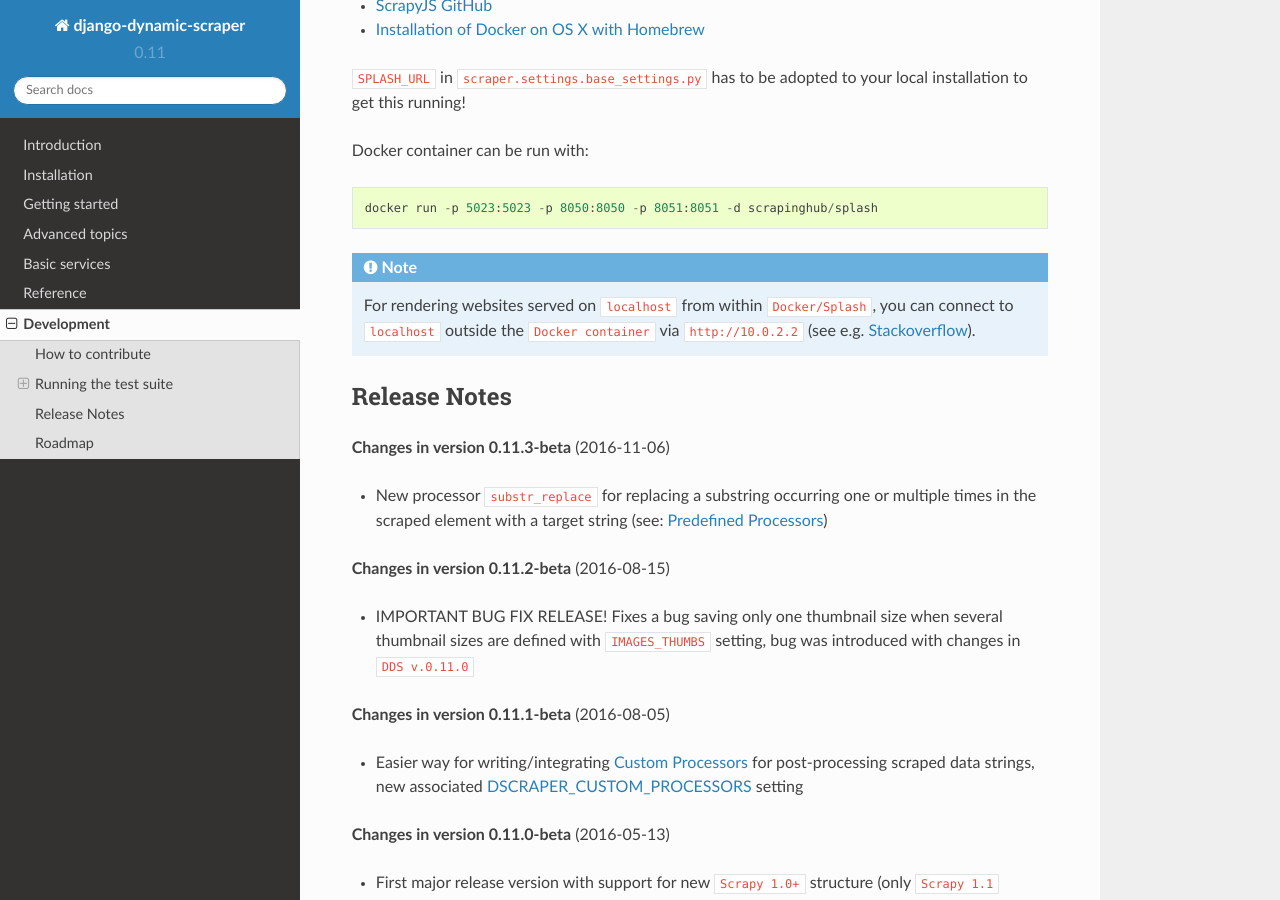
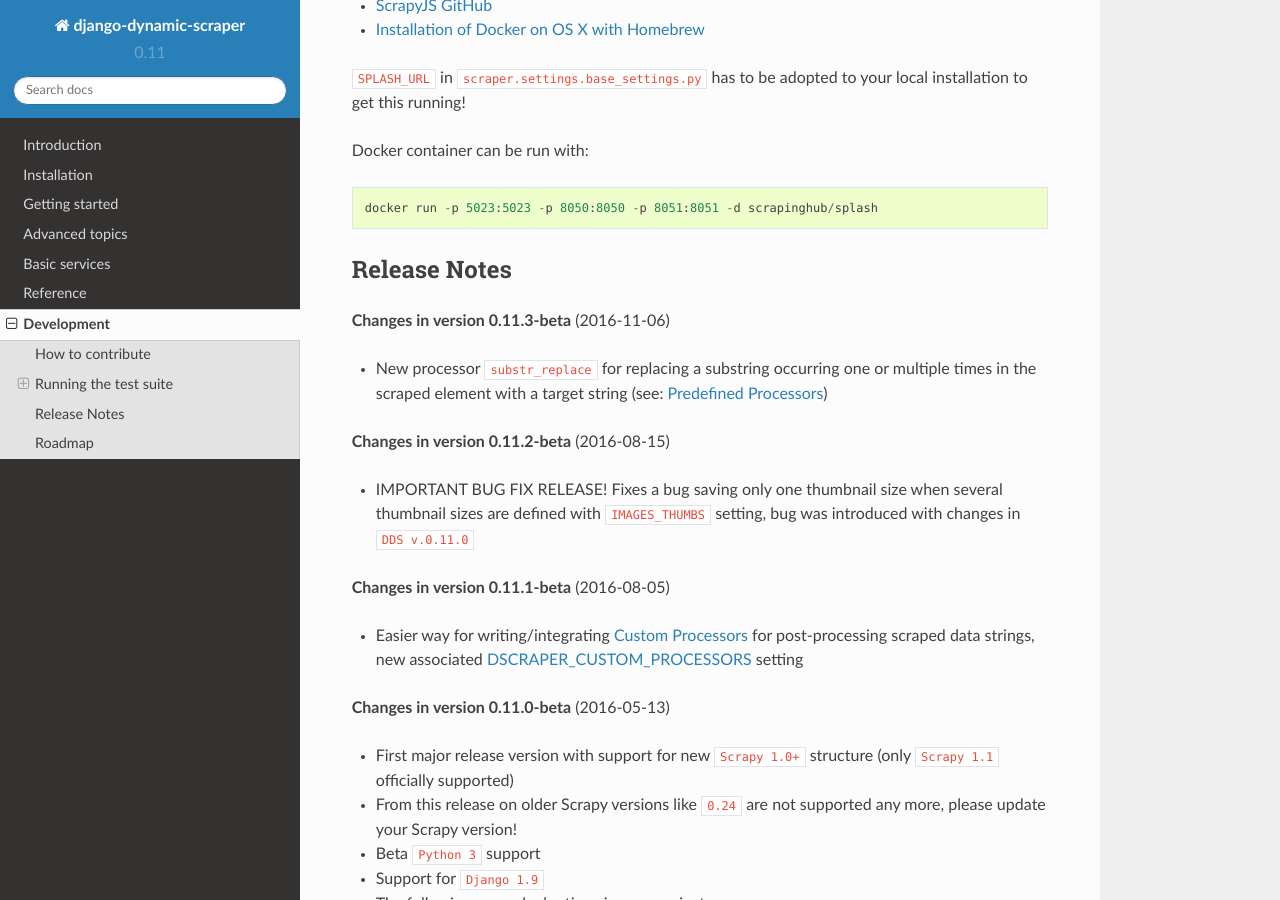
Before and after one commit to dev02019/django-dynamic-scraper, a Sphinx documentation site: the page built from docs/development.rst, in a window 1280 px wide and 900 px high, scrolled down 1968 px. Built offline with Sphinx 7.4.7 and the Read the Docs theme 2.0.0, drawn with Linux system fonts in a browser that asks for light colours.

Commit message:
Updated Splash URL in tests, note on Splash localhost connection in docs

```diff
--- a/docs/development.rst
+++ b/docs/development.rst
@@ -85,9 +85,6 @@ Docker container can be run with::
 
   docker run -p 5023:5023 -p 8050:8050 -p 8051:8051 -d scrapinghub/splash
 
-.. note::
-   For rendering websites served on ``localhost`` from within ``Docker/Splash``, you can connect to ``localhost`` outside the ``Docker container`` via ``http://10.0.2.2``
-   (see e.g. `Stackoverflow <http://stackoverflow.com/questions/1261975/addressing-localhost-from-a-virtualbox-virtual-machine>`_).
 
 .. _releasenotes:
 
```
Also changed, not shown: 1 other file.
